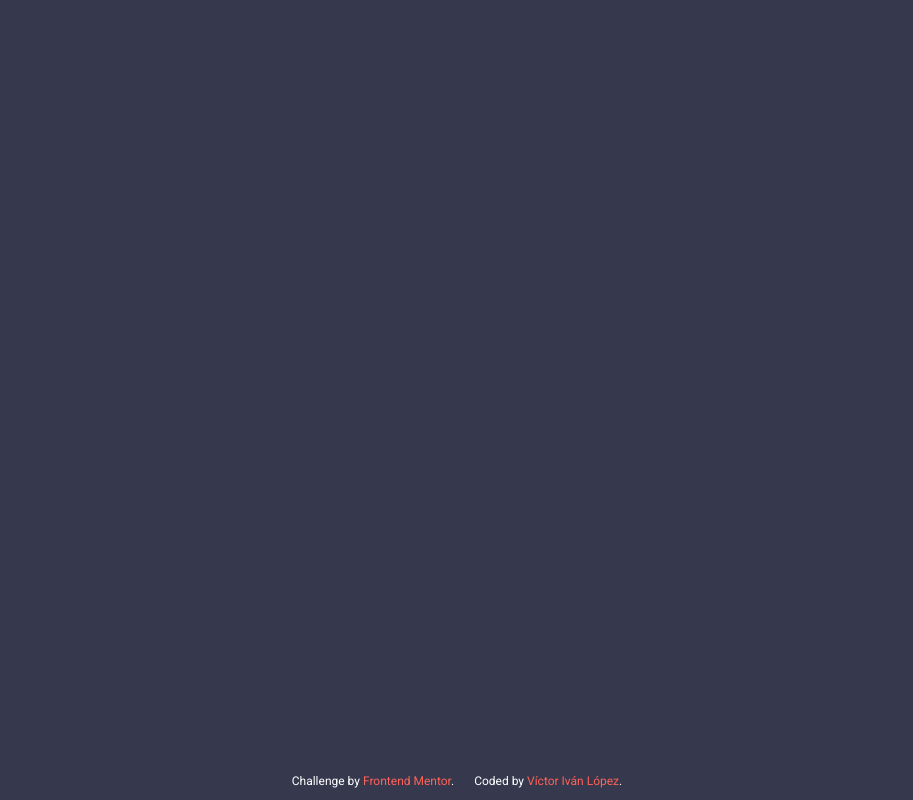
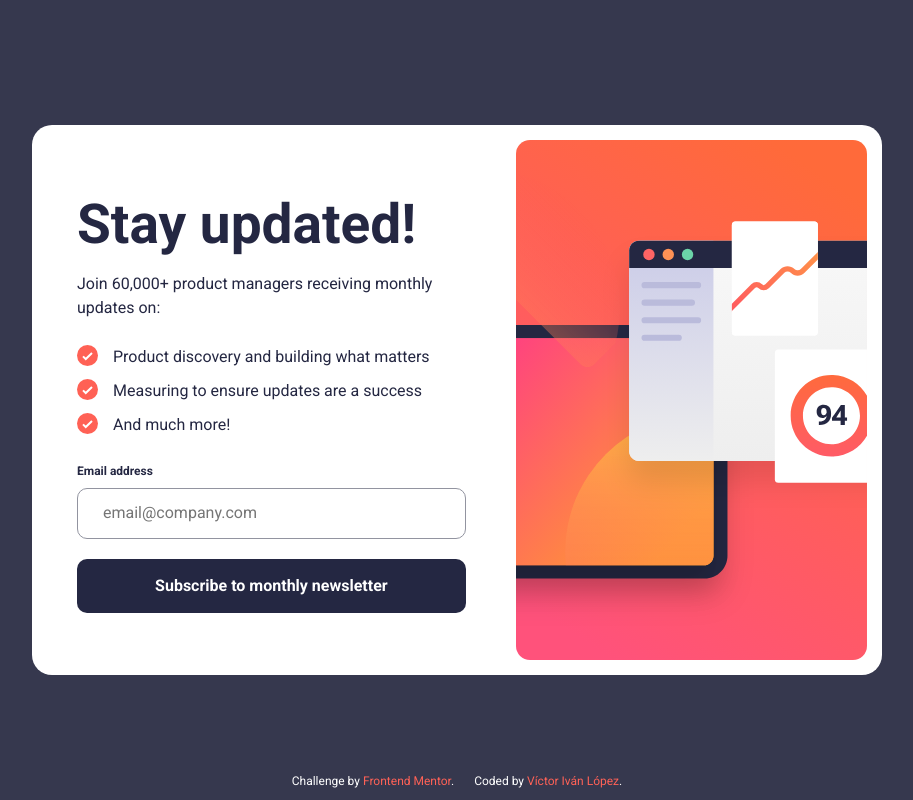
Before and after one commit to victorivanlopezlearning/newsletter-with-success-message, a website: page index.html in a window 1280 px wide. Shown: the whole page, without its empty margins (183-1096 px from the left). Drawn offline with Linux system fonts and the light colour scheme.

Commit message:
Sign-up style finished

```diff
--- a/index.html
+++ b/index.html
@@ -12,19 +12,40 @@
 </head>
 <body>
 
-  <main class="container">
-    <!-- Stay updated!
+  <main class="sign-up container">
+    <picture>
+      <source media="(min-width: 768px)" srcset="./assets/images/illustration-sign-up-desktop.svg">
+      <img class="sign-up__image" src="./assets/images/illustration-sign-up-mobile.svg" alt="Image Sign-up">
+    </picture>
 
-    Join 60,000+ product managers receiving monthly updates on:
+    <div class="sign-up__content">
+      <h1 class="sign-up__heading">Stay updated!</h1>
+      <p class="sign-up__description">Join 60,000+ product managers receiving monthly updates on:</p>
 
-    Product discovery and building what matters
-    Measuring to ensure updates are a success
-    And much more!
+      <ul class="list-benefits">
+        <li class="benefit">
+          <img class="benefit__image" src="./assets/images/icon-list.svg" alt="Icon">
+          <p class="benefit__description">Product discovery and building what matters</p>
+        </li>
 
-    Email address
-    email@company.com
+        <li class="benefit">
+          <img class="benefit__image" src="./assets/images/icon-list.svg" alt="Icon">
+          <p class="benefit__description">Measuring to ensure updates are a success</p>
+        </li>
 
-    Subscribe to monthly newsletter -->
+        <li class="benefit">
+          <img class="benefit__image" src="./assets/images/icon-list.svg" alt="Icon">
+          <p class="benefit__description">And much more!</p>
+        </li>
+      </ul>
+
+      <form class="form">
+        <label class="form__label" for="email">Email address</label>
+        <input id="email" class="form__input" type="email" name="email" placeholder="email@company.com" pattern="[a-z0-9._%+-]+@[a-z0-9.-]+\.[a-z]{2,4}$" required>
+
+        <input class="form__btn" type="submit" value="Subscribe to monthly newsletter">
+      </form>
+    </div>
   </main>
 
   <!-- Success message start -->
--- a/src/scss/base/_globals.scss
+++ b/src/scss/base/_globals.scss
@@ -12,7 +12,7 @@ html {
 
 body {
     font-family: v.$font-primary;
-    font-size: 1.8rem;
+    font-size: v.$font-size-paragraph;
     background-color: v.$color-bg;
     line-height: 1;
     min-height: 100vh;
@@ -27,11 +27,17 @@ img {
 p {
     margin: 0;
     line-height: 1.5;
+    color: v.$color-secundary;
 }
 a {
     text-decoration: none;
 }
+ul {
+    list-style: none;
+    padding:0;
+    margin: 0;
+}
 .container {
-    width: min(90%, 120rem);
+    width: min(100%, 85rem);
     margin: 0 auto;
 }
--- a/src/scss/base/_mixins.scss
+++ b/src/scss/base/_mixins.scss
@@ -32,27 +32,23 @@
 }
 
 // Buttons
-@mixin button($color, $text) {
-    background-color: $color;
-    font-size: 2rem;
-    padding: 1.2rem 3rem;
+@mixin button($bg, $color-text) {
+    cursor: pointer;
+    background-color: $bg;
+    padding: 1.8rem;
     border-radius: 1rem;
     font-weight: 700;
     display: block;
     width: 100%;
     text-align: center;
-    color: $text;
+    color: $color-text;
     text-decoration: none;
-    transition: background-color .3s ease;
     border: none;
+    transition: background-color .3s;
 
     &:hover {
-        cursor: pointer;
-        background-color: darken($color, 10);
-    }
-
-    @include tablet {
-        width: auto;
+        background-image: linear-gradient(to right, #FF537A 0%, v.$color-primary 60%, v.$color-primary 100%);
+        box-shadow: 0px 7px 25px 1px rgba(255,98,87,.72);
     }
 }
 
--- /dev/null
+++ b/src/scss/ui/_form.scss
@@ -0,0 +1,26 @@
+@use 'base/variables' as v;
+@use 'base/mixins' as m;
+
+.form {
+    &__label {
+        color: v.$color-secundary;
+        font-weight: bold;
+        font-size: 1.2rem;
+    }
+
+    &__input {
+        border: 1px solid v.$grey;
+        border-radius: 1rem;
+        padding: 1.5rem 2.5rem;
+        margin: 1rem 0;
+        width: 100%;
+        &:focus-visible {
+            outline: .5px solid v.$color-secundary;
+        }
+    }
+
+    &__btn {
+        @include m.button(v.$color-secundary, v.$white);
+        margin: 1rem 0;
+    }
+}
--- a/src/scss/ui/_index.scss
+++ b/src/scss/ui/_index.scss
@@ -1 +1,4 @@
 @forward 'footer';
+@forward 'sign-up';
+@forward 'list-benefits';
+@forward 'form';
--- /dev/null
+++ b/src/scss/ui/_list-benefits.scss
@@ -0,0 +1,13 @@
+@use 'base/variables' as v;
+@use 'base/mixins' as m;
+
+.list-benefits {
+    @include m.grid(1fr, 1rem);
+    margin: 2.5rem 0;
+}
+
+.benefit {
+    display: flex;
+    gap: 1.5rem;
+    align-items: flex-start;
+}
--- /dev/null
+++ b/src/scss/ui/_sign-up.scss
@@ -0,0 +1,35 @@
+@use 'base/variables' as v;
+@use 'base/mixins' as m;
+
+.sign-up {
+    background-color: v.$white;
+    @include m.tablet {
+        display: flex;
+        flex-direction: row-reverse;
+        align-items: center;
+        padding: 1.5rem;
+        border-radius: 2rem;
+        gap: 2rem;
+        overflow: hidden;
+    }
+
+    &__image {
+        width: 100%;
+    }
+
+    &__content {
+        padding: 2rem;
+        @include m.tablet {
+            padding: 3rem;
+        }
+    }
+
+    &__heading {
+        font-size: 4rem;
+        margin: 2rem 0;
+        color: v.$color-secundary;
+        @include m.tablet {
+            font-size: 5.5rem;
+        }
+    }
+}
```
Also changed, not shown: assets/css/app.css, 1 other file.
